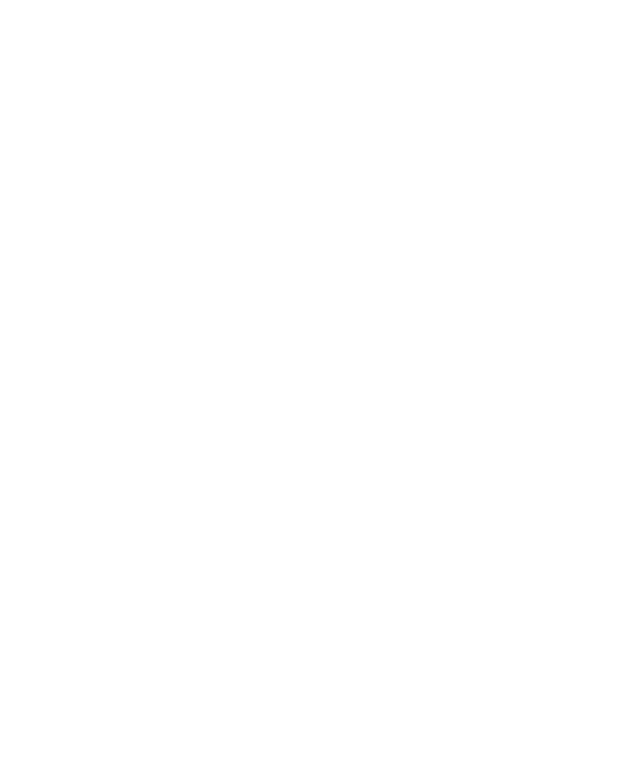
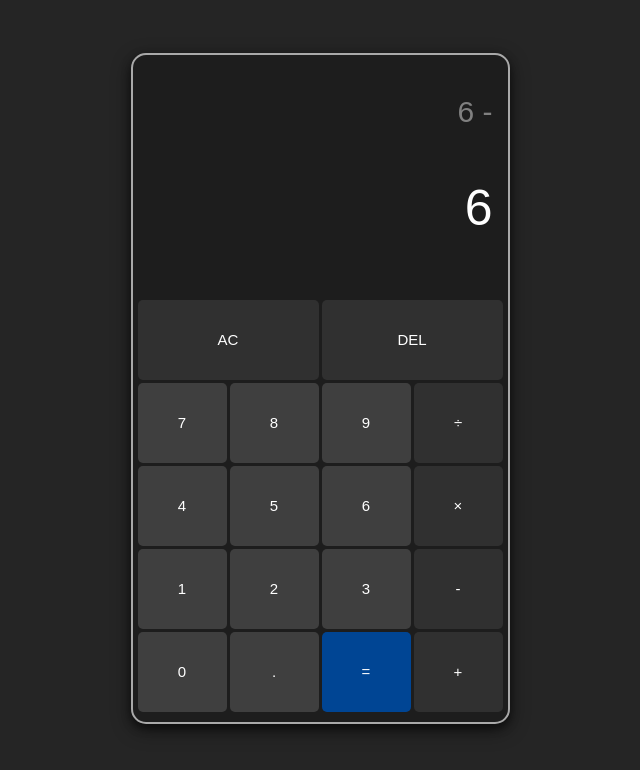
Before and after one commit to ShameDAO/calculator, a plain HTML site: page index.html in a window 1280 px wide. Shown: the whole page, without its empty margins (320-960 px from the left). Drawn offline with Linux system fonts and the light colour scheme.

Commit message:
Added interface

```diff
--- a/index.html
+++ b/index.html
@@ -9,6 +9,41 @@
     <title>Calculator</title>
 </head>
 <body>
+    <div class="center-screen">
+        <div class="frame">
+            <div class="screen">
+                <p class="top-line">6 -</p>
+                <p class="bottom-line">6</p>
+            </div>
+
+            <div class="button-area">
+
+                <button class="op-btn" id="ac">AC</button>
+                <button class="op-btn" id="del">DEL</button>
+
+                <button class="num-btn">7</button>
+                <button class="num-btn">8</button>
+                <button class="num-btn">9</button>
+                <button class="op-btn">÷</button>
+
+                <button class="num-btn">4</button>
+                <button class="num-btn">5</button>
+                <button class="num-btn">6</button>
+                <button class="op-btn">×</button>
+
+                <button class="num-btn">1</button>
+                <button class="num-btn">2</button>
+                <button class="num-btn">3</button>
+                <button class="op-btn">-</button>
+
+                <button class="num-btn">0</button>
+                <button class="num-btn">.</button>
+                <button class="equals-btn">=</button>
+                <button class="op-btn">+</button>
+
+            </div>
+        </div>
+    </div>
 
 
     <script src="scripts/script.js"></script>
--- a/styles/style.css
+++ b/styles/style.css
@@ -0,0 +1,98 @@
+:root {
+    --background: rgb(37, 37, 37);
+    --frame-color: rgb(29, 29, 29);
+    --frame-shadow: rgb(32, 32, 32);
+    --screen-color: rgb(39, 39, 39);
+    --num-btn-color: rgb(63, 63, 63);
+    --op-btn-color: rgb(48, 48, 48);
+    --equals-btn-color: rgb(0, 69, 148);
+    --equals-btn-color-hover: rgb(0, 54, 124);
+    --text-color: white;
+}
+
+body {
+    background-color: var(--background);
+    box-sizing: border-box;
+    font-family: Arial, Helvetica, sans-serif;
+    color: var(--text-color);
+
+}
+
+.center-screen {
+    display: flex;
+    justify-content: center;
+    align-items: center;
+    min-height: 95vh;
+}
+
+.frame {
+    background-color: var(--frame-color);
+    border: 2px solid darkgrey;
+    border-radius: 15px;
+    box-shadow: 0 4px 8px 0 rgba(0, 0, 0, 0.5), 0 6px 20px 0 rgba(0, 0, 0, 0.45);;
+    width: 375px;
+    height: 667px;
+}
+
+.screen {
+    margin: 0 0 20px 0px;
+    padding: 10px 15px;
+    /* border-bottom: 2px solid darkgrey; */
+    border-radius: 15px;
+    /* background-color: var(--screen-color); */
+    height: 200px;
+    text-align: right;
+}
+
+.top-line {
+    font-size: 30px;
+    color: rgb(128, 128, 128);
+}
+
+.bottom-line {
+    font-size: 50px;
+}
+
+.button-area {
+    display: grid;
+    grid-template-columns: repeat(4, 1fr);
+    grid-gap: 3px;
+    padding: 5px;
+}
+
+.button-area button {
+    color: var(--text-color);
+    font-size: 15px;
+    padding: 31.5px 20px;
+    border: 0;
+    border-radius: 5px;
+}
+
+.op-btn {
+    background-color: var(--op-btn-color);
+}
+
+.num-btn {
+    background-color: var(--num-btn-color);
+}
+
+.equals-btn {
+    background-color: var(--equals-btn-color);
+}
+
+.op-btn:hover {
+    background-color: var(--num-btn-color);
+}
+
+.num-btn:hover {
+    background-color: var(--op-btn-color);
+}
+
+.equals-btn:hover {
+    background-color: var(--equals-btn-color-hover);
+}
+
+#ac,
+#del {
+    grid-column: span 2;
+}
```
Also changed, not shown: images/3185422.png (added), images/backspace.png (added), 1 other file.
